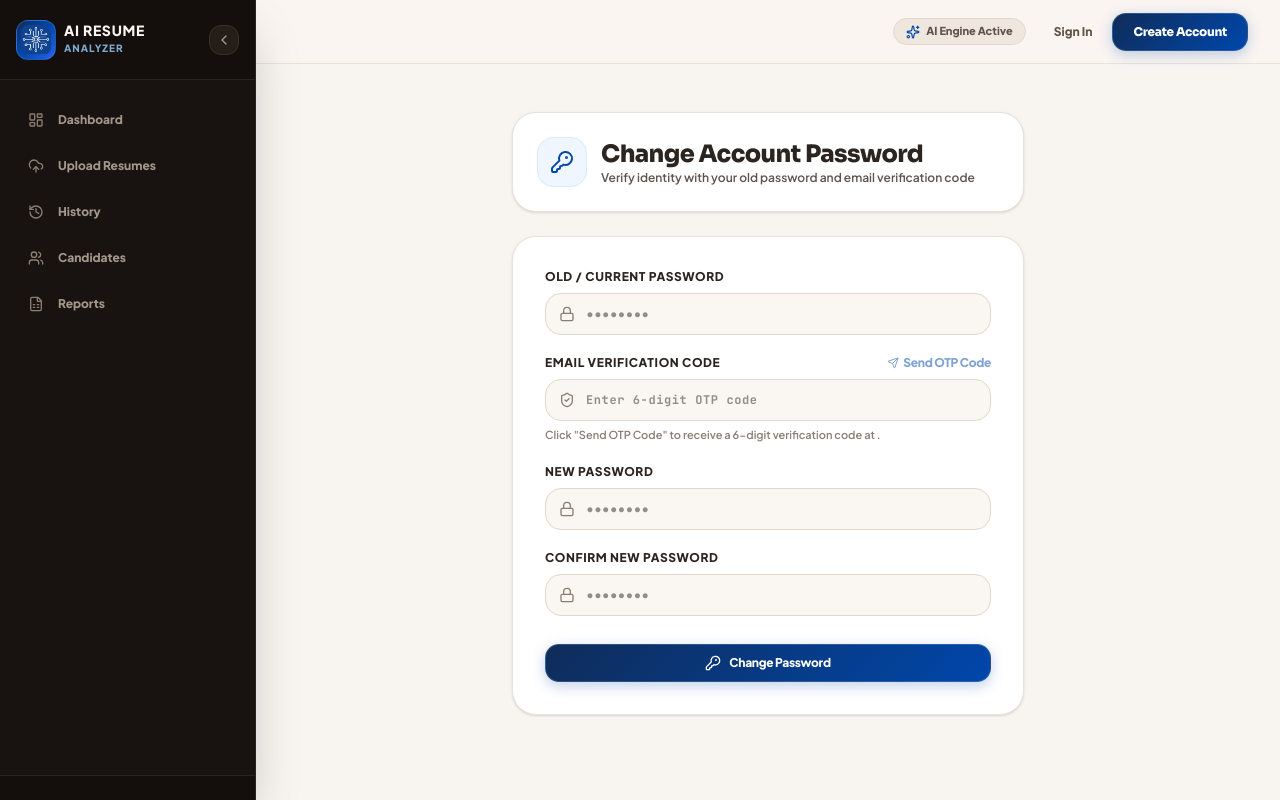
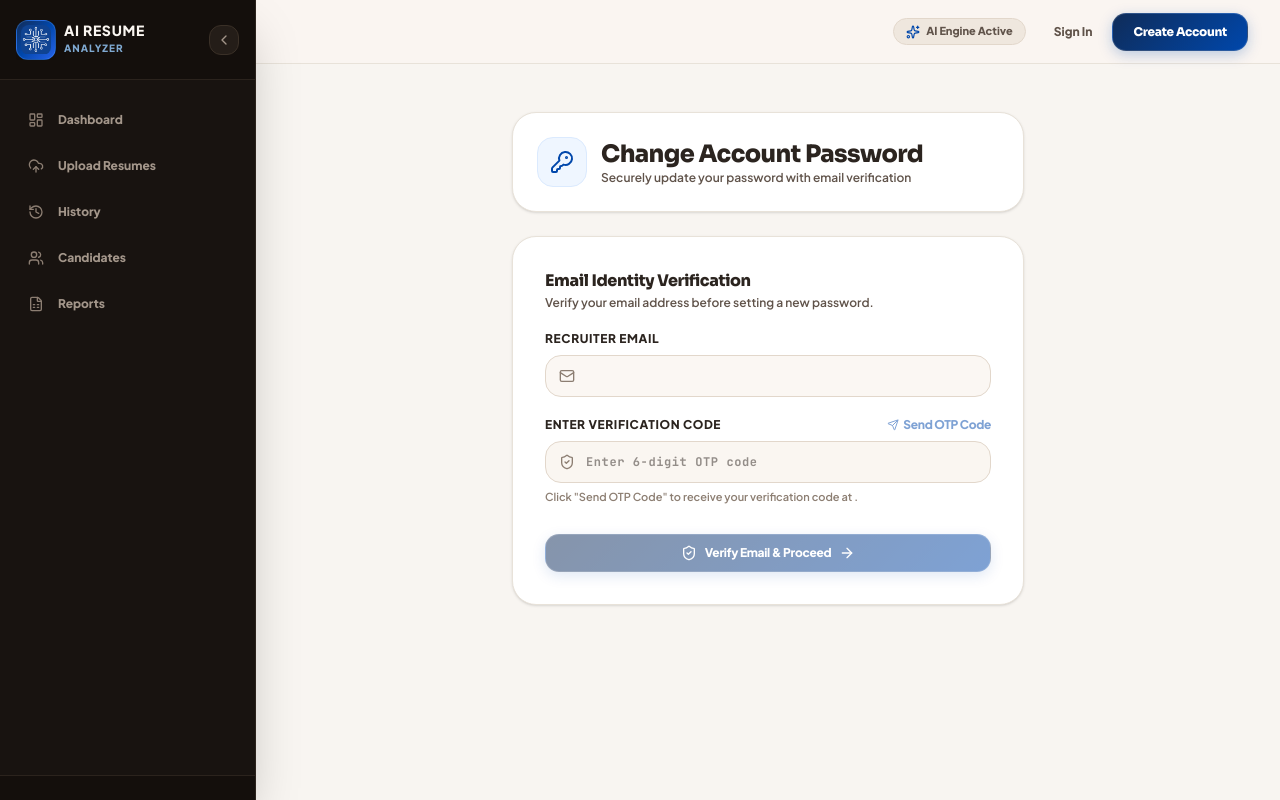
Before and after one commit to jitendarendla/AI_Resume_Analyzer, a Next.js app in the folder frontend/: page /change-password in a window 1280 px wide. Built offline with nearby package versions, Linux system fonts and the light colour scheme.

Commit message:
Refactor Change Password into 2 stages (Email Verification first, Password Update second) with no step headers

```diff
--- a/frontend/src/app/change-password/page.tsx
+++ b/frontend/src/app/change-password/page.tsx
@@ -5,7 +5,7 @@ import Sidebar from '@/components/layout/Sidebar';
 import Navbar from '@/components/layout/Navbar';
 import { useAuth } from '@/context/AuthContext';
 import { api } from '@/lib/api';
-import { KeyRound, Lock, ShieldCheck, CheckCircle2, AlertCircle, Send, RefreshCw } from 'lucide-react';
+import { KeyRound, Lock, ShieldCheck, CheckCircle2, AlertCircle, Send, RefreshCw, Mail, ArrowRight } from 'lucide-react';
 
 export default function ChangePasswordPage() {
   const [collapsed, setCollapsed] = useState(false);
@@ -13,9 +13,13 @@ export default function ChangePasswordPage() {
 
   const { user, logoutUser } = useAuth();
 
+  // Stage: 'email_verification' -> 'password_update' (NO steps shown above card)
+  const [stage, setStage] = useState<'email_verification' | 'password_update'>('email_verification');
+
   // Form states
+  const [otpCode, setOtpCode] = useState('');
+  const [verifiedOtpCode, setVerifiedOtpCode] = useState('');
   const [currentPassword, setCurrentPassword] = useState('');
-  const [otpCode, setOtpCode] = useState('');
   const [newPassword, setNewPassword] = useState('');
   const [confirmPassword, setConfirmPassword] = useState('');
 
@@ -26,6 +30,7 @@ export default function ChangePasswordPage() {
 
   const userEmail = user?.email || '';
 
+  // Action 1: Send OTP code to email
   const handleSendOTP = async () => {
     if (!userEmail) return;
     setError('');
@@ -42,18 +47,42 @@ export default function ChangePasswordPage() {
     }
   };
 
+  // Action 2: Verify Email OTP Code
+  const handleVerifyOTP = async (e: React.FormEvent) => {
+    e.preventDefault();
+    setError('');
+    setMessage('');
+
+    if (otpCode.length !== 6) {
+      setError('Please enter the 6-digit verification code sent to your email.');
+      return;
+    }
+
+    setLoading(true);
+
+    try {
+      const res = await api.post('/api/auth/verify-otp', {
+        email: userEmail,
+        otp_code: otpCode.trim()
+      });
+      setMessage('Email verified successfully! You can now update your password below.');
+      setVerifiedOtpCode(otpCode.trim());
+      setStage('password_update');
+    } catch (err: any) {
+      setError(err.response?.data?.detail || 'Invalid or expired OTP verification code.');
+    } finally {
+      setLoading(false);
+    }
+  };
+
+  // Action 3: Change Password with Old Password and Verified OTP
   const handleChangePassword = async (e: React.FormEvent) => {
     e.preventDefault();
     setError('');
     setMessage('');
 
     if (!currentPassword) {
-      setError('Please enter your old password.');
-      return;
-    }
-
-    if (otpCode.length !== 6) {
-      setError('Please enter the 6-digit verification code sent to your email.');
+      setError('Please enter your old / current password.');
       return;
     }
 
@@ -72,7 +101,7 @@ export default function ChangePasswordPage() {
     try {
       const res = await api.post('/api/auth/change-password', {
         current_password: currentPassword,
-        otp_code: otpCode.trim(),
+        otp_code: verifiedOtpCode,
         new_password: newPassword,
         confirm_password: confirmPassword,
       });
@@ -95,14 +124,14 @@ export default function ChangePasswordPage() {
         <Navbar collapsed={collapsed} mobileOpen={mobileOpen} setMobileOpen={setMobileOpen} />
 
         <main className="pt-20 sm:pt-24 lg:pt-28 p-4 sm:p-6 lg:p-8 max-w-xl mx-auto space-y-6">
-          {/* Page Header */}
+          {/* Page Header (No steps mentioned above card) */}
           <div className="flex items-center gap-3.5 p-5 sm:p-6 rounded-3xl bg-white border border-[#E8E2D9] shadow-sm">
             <div className="p-3 rounded-2xl bg-blue-50 border border-blue-100 text-[#0047AB] shrink-0">
               <KeyRound className="w-6 h-6" />
             </div>
             <div>
               <h1 className="text-xl sm:text-2xl font-black text-[#2B241F]">Change Account Password</h1>
-              <p className="text-xs font-semibold text-[#60534A]">Verify identity with your old password and email verification code</p>
+              <p className="text-xs font-semibold text-[#60534A]">Securely update your password with email verification</p>
             </div>
           </div>
 
@@ -120,31 +149,35 @@ export default function ChangePasswordPage() {
             </div>
           )}
 
-          {/* Form */}
-          <form onSubmit={handleChangePassword} className="bg-white border border-[#E8E2D9] rounded-3xl p-6 sm:p-8 shadow-sm space-y-5">
-            {/* Old / Current Password */}
+          {/* STAGE 1: Email Verification Card */}
+          {stage === 'email_verification' && (
+            <form onSubmit={handleVerifyOTP} className="bg-white border border-[#E8E2D9] rounded-3xl p-6 sm:p-8 shadow-sm space-y-5 animate-in fade-in">
+              <div>
+                <h2 className="text-base font-black text-[#2B241F]">Email Identity Verification</h2>
+                <p className="text-xs font-semibold text-[#60534A] mt-0.5">
+                  Verify your email address before setting a new password.
+                </p>
+              </div>
+
               <div>
                 <label className="block text-xs font-black text-[#2B241F] uppercase tracking-wider mb-2">
-                Old / Current Password
+                  Recruiter Email
                 </label>
                 <div className="relative">
-                <Lock className="w-4 h-4 absolute left-3.5 top-1/2 -translate-y-1/2 text-[#8C7E72]" />
+                  <Mail className="w-4 h-4 absolute left-3.5 top-1/2 -translate-y-1/2 text-[#8C7E72]" />
                   <input
-                  type="password"
-                  required
-                  placeholder="••••••••"
-                  value={currentPassword}
-                  onChange={(e) => setCurrentPassword(e.target.value)}
-                  className="w-full bg-[#FAF6F1] border border-[#E2D7CB] text-[#2B241F] text-xs rounded-2xl pl-10 pr-4 py-3 focus:outline-none focus:border-[#0F2C59] font-bold"
+                    type="email"
+                    disabled
+                    value={userEmail}
+                    className="w-full bg-[#FAF6F1]/80 border border-[#E2D7CB] text-[#2B241F] text-xs rounded-2xl pl-10 pr-4 py-3 font-bold"
                   />
                 </div>
               </div>
 
-            {/* Email OTP Section */}
               <div>
                 <div className="flex items-center justify-between mb-2">
                   <label className="block text-xs font-black text-[#2B241F] uppercase tracking-wider">
-                  Email Verification Code
+                    Enter Verification Code
                   </label>
                   <button
                     type="button"
@@ -155,7 +188,7 @@ export default function ChangePasswordPage() {
                     {sendingOtp ? (
                       <span className="flex items-center gap-1">
                         <RefreshCw className="w-3 h-3 animate-spin" />
-                      <span>Sending OTP...</span>
+                        <span>Sending Code...</span>
                       </span>
                     ) : (
                       <span className="flex items-center gap-1">
@@ -178,8 +211,57 @@ export default function ChangePasswordPage() {
                   />
                 </div>
                 <p className="text-[11px] font-semibold text-[#8C7E72] mt-1.5">
-                Click "Send OTP Code" to receive a 6-digit verification code at <span className="font-bold text-[#2B241F]">{userEmail}</span>.
+                  Click "Send OTP Code" to receive your verification code at <span className="font-bold text-[#2B241F]">{userEmail}</span>.
                 </p>
+              </div>
+
+              <button
+                type="submit"
+                disabled={loading || otpCode.length !== 6}
+                className="sleek-btn-primary w-full text-xs font-black py-3.5 cursor-pointer disabled:opacity-50 shadow-md flex items-center justify-center gap-2 mt-2"
+              >
+                {loading ? (
+                  <span className="flex items-center gap-2 justify-center">
+                    <RefreshCw className="w-4 h-4 animate-spin" />
+                    <span>Verifying Code...</span>
+                  </span>
+                ) : (
+                  <span className="flex items-center gap-2 justify-center">
+                    <ShieldCheck className="w-4 h-4" />
+                    <span>Verify Email & Proceed</span>
+                    <ArrowRight className="w-4 h-4" />
+                  </span>
+                )}
+              </button>
+            </form>
+          )}
+
+          {/* STAGE 2: Change Password Card (Shown AFTER Email is verified) */}
+          {stage === 'password_update' && (
+            <form onSubmit={handleChangePassword} className="bg-white border border-[#E8E2D9] rounded-3xl p-6 sm:p-8 shadow-sm space-y-5 animate-in fade-in">
+              <div>
+                <h2 className="text-base font-black text-[#2B241F]">Update Account Password</h2>
+                <p className="text-xs font-semibold text-[#60534A] mt-0.5">
+                  Email verified! Enter your old password and choose a new password.
+                </p>
+              </div>
+
+              {/* Old / Current Password */}
+              <div>
+                <label className="block text-xs font-black text-[#2B241F] uppercase tracking-wider mb-2">
+                  Old / Current Password
+                </label>
+                <div className="relative">
+                  <Lock className="w-4 h-4 absolute left-3.5 top-1/2 -translate-y-1/2 text-[#8C7E72]" />
+                  <input
+                    type="password"
+                    required
+                    placeholder="••••••••"
+                    value={currentPassword}
+                    onChange={(e) => setCurrentPassword(e.target.value)}
+                    className="w-full bg-[#FAF6F1] border border-[#E2D7CB] text-[#2B241F] text-xs rounded-2xl pl-10 pr-4 py-3 focus:outline-none focus:border-[#0F2C59] font-bold"
+                  />
+                </div>
               </div>
 
               {/* New Password */}
@@ -236,6 +318,7 @@ export default function ChangePasswordPage() {
                 )}
               </button>
             </form>
+          )}
         </main>
       </div>
     </div>
```
Lines whose indentation alone changed are shown as unchanged.
